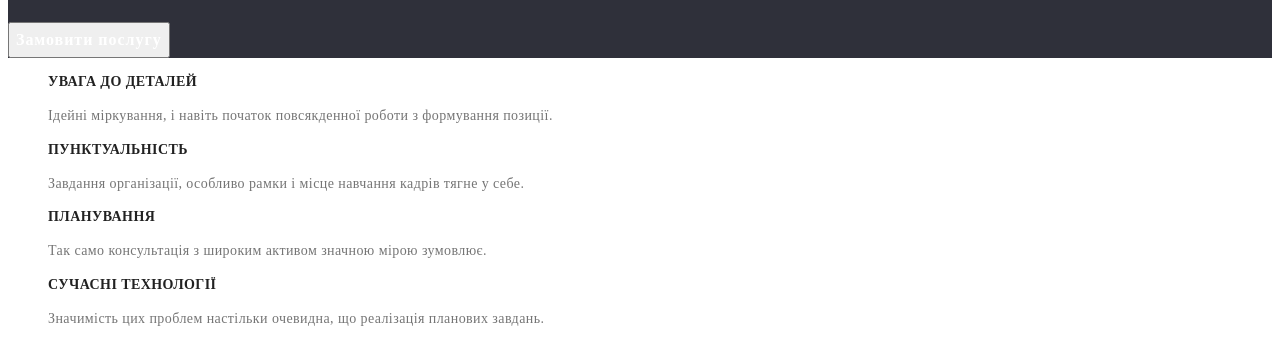
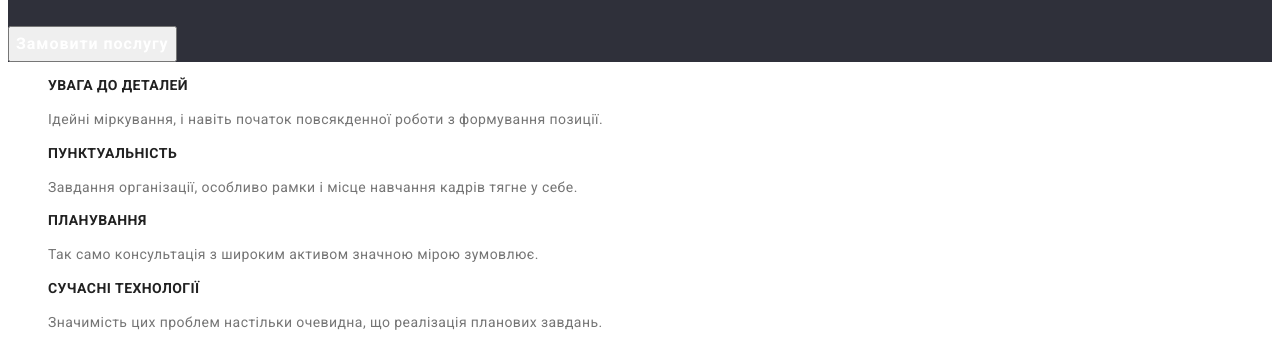
Before and after one commit to LiubovTsyganok/goit-markup-02, a plain HTML site: page index.html in a window 1280 px wide. Shown: the part 314-670 px from the top of the page. Drawn offline with Linux system fonts and the light colour scheme.

Commit message:
changes-font-family

```diff
--- a/css/styles.css
+++ b/css/styles.css
@@ -1,6 +1,6 @@
 body {
 font-family: 'Roboto', sans-serif;
-font-family: var(--primary-header-color);
+color: var(--primary-header-color);
 }
 :root {
 --primary-header-color: #212121;
```
